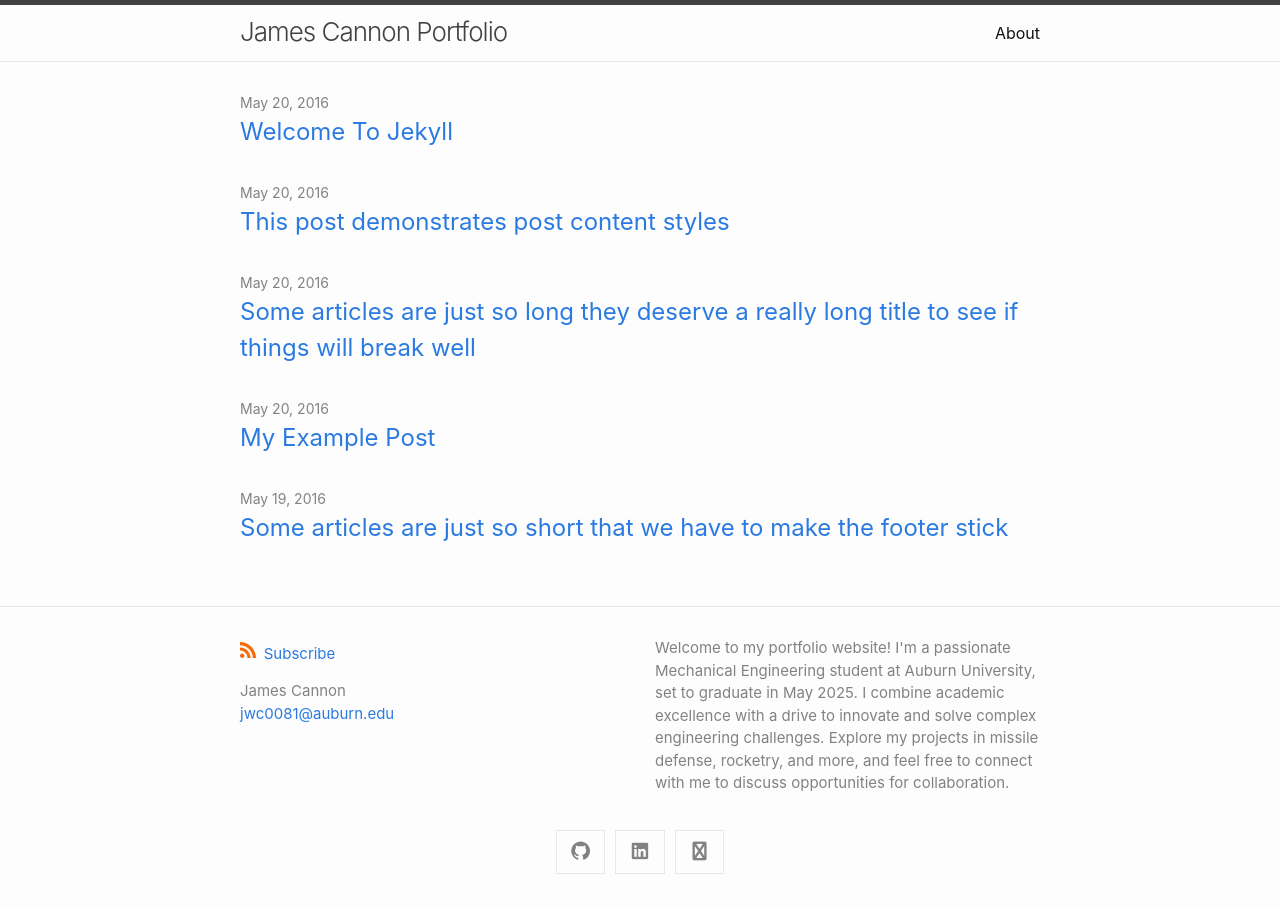
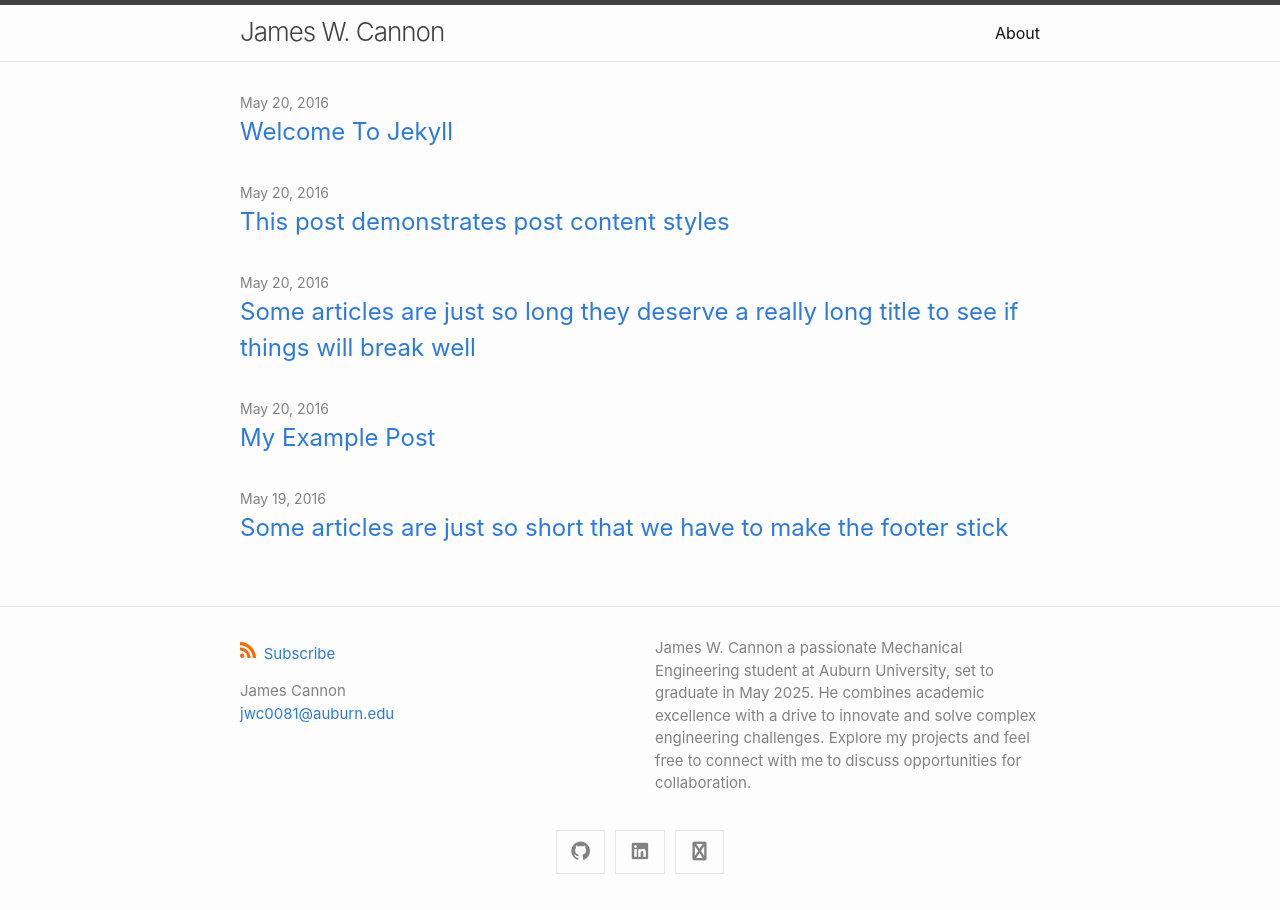
Before and after one commit to jacan20/portfolio, a Jekyll site: the page built from index.md, in a window 1280 px wide. Built offline with Jekyll 4.4.1, drawn with Linux system fonts in a browser that asks for light colours.

Commit message:
Update _config.yml

```diff
--- a/_config.yml
+++ b/_config.yml
@@ -1,13 +1,12 @@
-title: James Cannon Portfolio
+title: James W. Cannon
 author:
   name: James Cannon
   email: jwc0081@auburn.edu
 
 description: >
-  Welcome to my portfolio website! I'm a passionate Mechanical Engineering student at Auburn University,
-  set to graduate in May 2025. I combine academic excellence with a drive to innovate and solve complex engineering challenges.
-  Explore my projects in missile defense, rocketry, and more, and feel free to connect with me to discuss opportunities
-  for collaboration.
+  James W. Cannon a passionate Mechanical Engineering student at Auburn University,
+  set to graduate in May 2025. He combines academic excellence with a drive to innovate and solve complex engineering challenges.
+  Explore my projects and feel free to connect with me to discuss opportunities for collaboration.
 
 theme: minima
 
```
